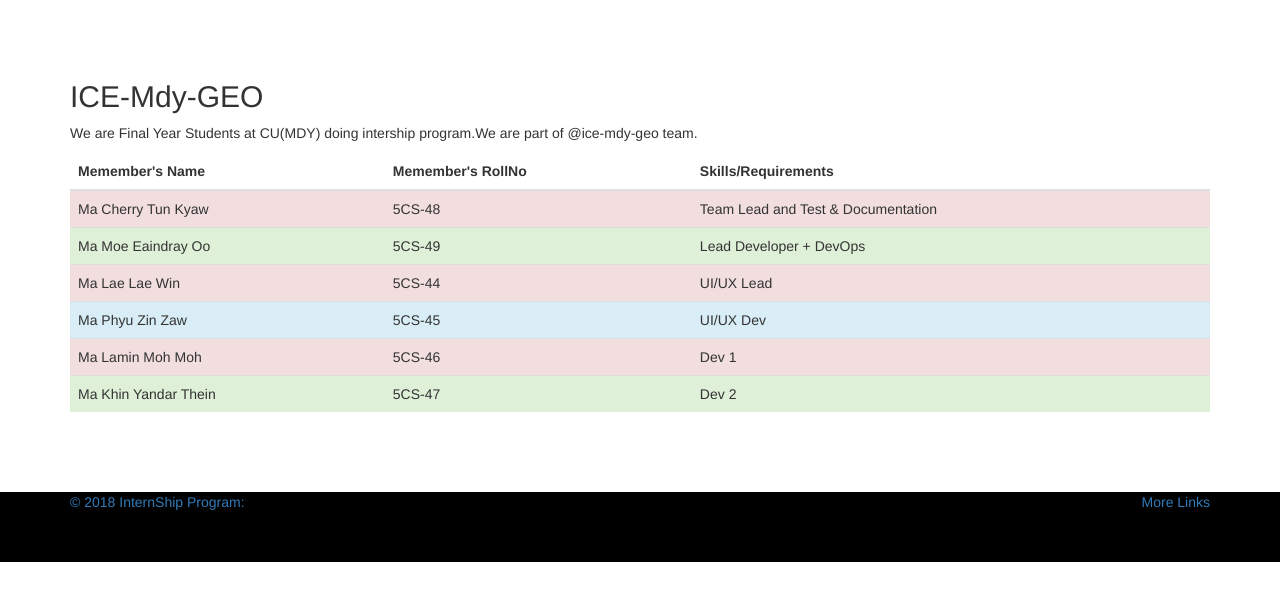
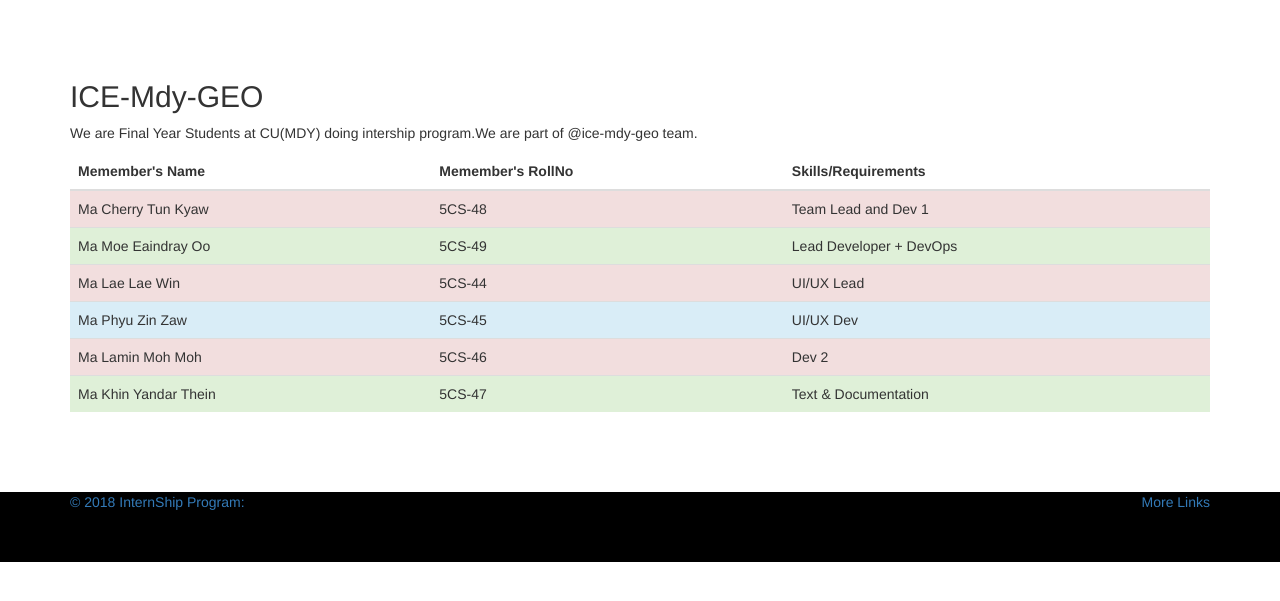
Before and after one commit to LaeLaeWin/M-L-converter, a Flask app: page /about in a window 1280 px wide. Shown: the part 52-653 px from the top of the page. Run offline with Flask 2, Linux system fonts and the light colour scheme; some libraries are stand-ins or nearby versions.

Commit message:
added file

```diff
--- a/templates/about.html
+++ b/templates/about.html
@@ -65,7 +65,7 @@
       <tr class="danger">
         <td>Ma Cherry Tun Kyaw</td>
         <td>5CS-48</td>
-        <td>Team Lead and Test & Documentation</td>
+        <td>Team Lead and Dev 1</td>
       </tr>
       <tr class="success">
         <td>Ma Moe Eaindray Oo</td>
@@ -85,12 +85,12 @@
       <tr class="danger">
         <td>Ma Lamin Moh Moh</td>
         <td>5CS-46</td>
-        <td>Dev 1</td>
+        <td>Dev 2</td>
       </tr>
       <tr class="success">
         <td>Ma Khin Yandar Thein</td>
         <td>5CS-47</td>
-        <td>Dev 2</td>
+        <td>Text & Documentation</td>
       </tr>
     </tbody>
   </table>
```
